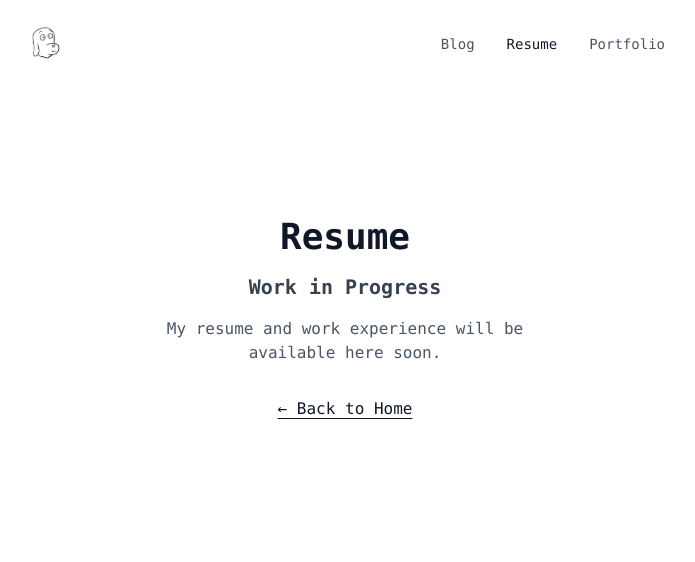
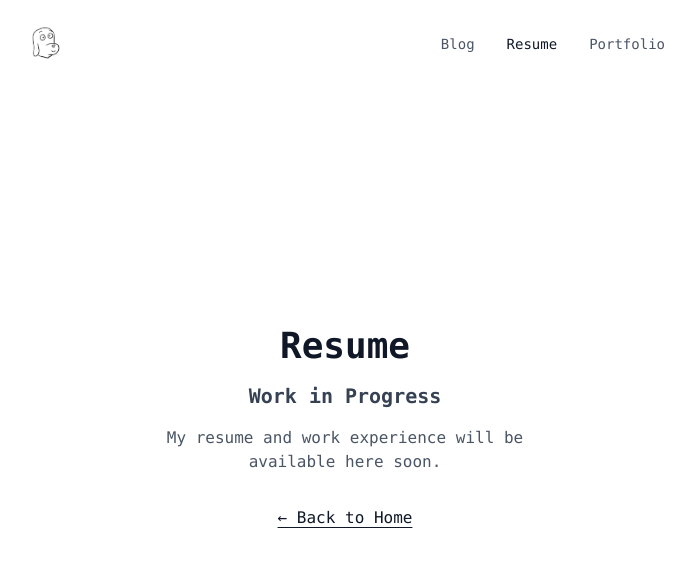
Before and after one commit to jamongsalguclub/wookhyung.dev, a Next.js app: page /resume in a window 1280 px wide. Shown: the top 562 px of the page, without its empty margins (295-990 px from the left). Built offline with nearby package versions, Linux system fonts and the light colour scheme.

Commit message:
feat: Wip 컴포넌트에 className prop 추가

```diff
--- a/src/shared/ui/wip.tsx
+++ b/src/shared/ui/wip.tsx
@@ -1,16 +1,25 @@
 import Link from 'next/link';
 
+import { cn } from '../lib/tailwind-merge';
+
 interface WipProps {
+  className?: string;
   title: string;
   description?: string;
 }
 
 export function Wip({
+  className,
   title,
   description = 'This page is under construction.',
 }: WipProps) {
   return (
-    <div className="flex flex-col items-center justify-center min-h-[60vh] text-center">
+    <div
+      className={cn(
+        'flex flex-col items-center justify-center min-h-[60vh] text-center flex-1',
+        className,
+      )}
+    >
       <h1 className="text-4xl font-bold text-gray-900 mb-4">{title}</h1>
       <h2 className="text-xl font-semibold text-gray-700 mb-4">
         Work in Progress
```
